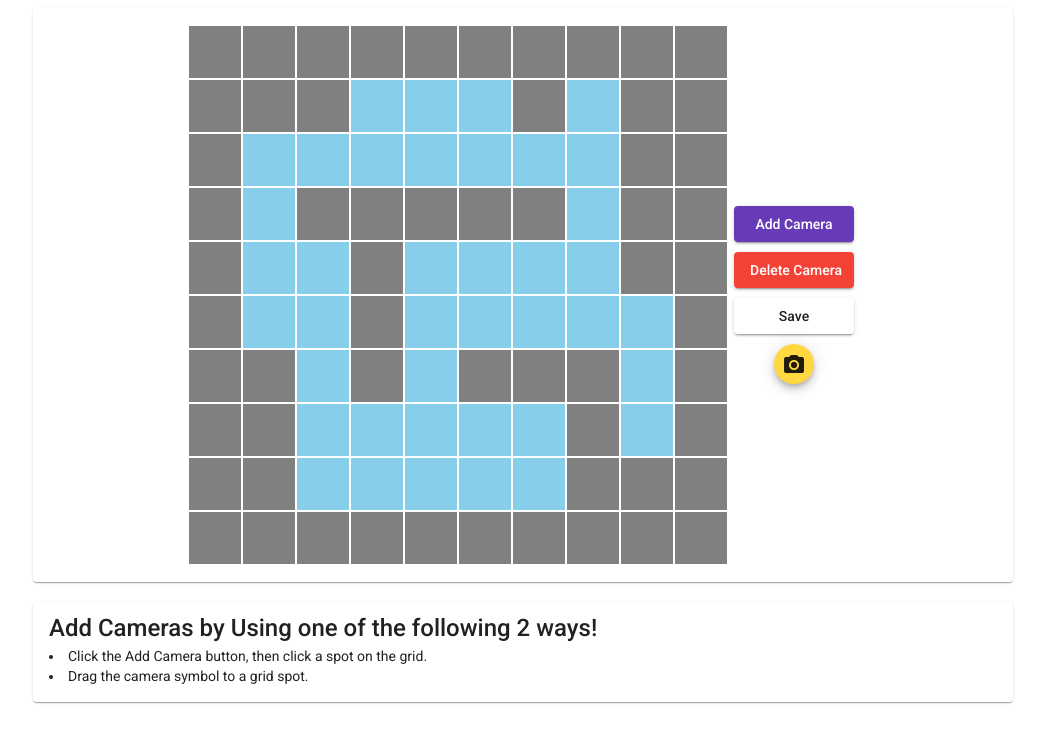
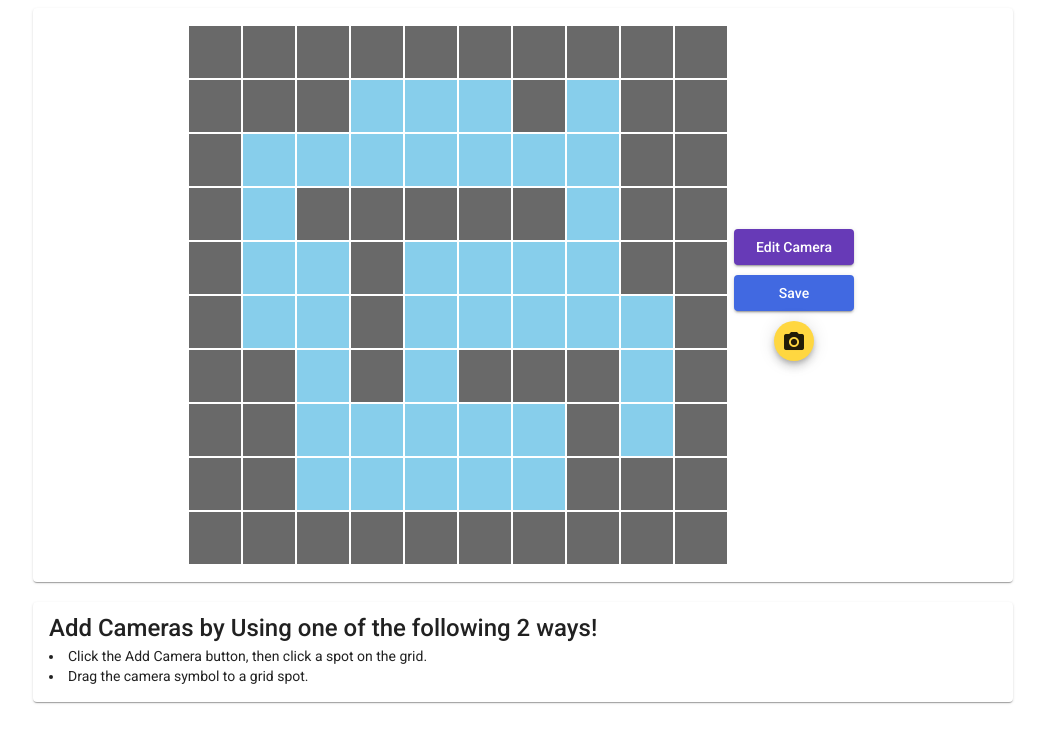
Before and after one commit to tomli380576/VerkadaChallenge-angular, an Angular app: page / in a window 1280 px wide. Shown: the top 742 px of the page, without its empty margins (117-1162 px from the left). Built offline with nearby package versions, Linux system fonts and the light colour scheme.

Commit message:
Added camera direction

```diff
--- /dev/null
+++ b/src/app/camera-config-dialog/camera-config-dialog.component.html
@@ -0,0 +1,8 @@
+<h1 mat-dialog-title>What's the orientation of this camera?</h1>
+
+<div mat-dialog-content>
+  <button mat-raised-button color="primary" [mat-dialog-close]="2">North</button>
+  <button mat-raised-button color="primary" [mat-dialog-close]="3">South</button>
+  <button mat-raised-button color="primary" [mat-dialog-close]="4">East</button>
+  <button mat-raised-button color="primary" [mat-dialog-close]="5">West</button>
+</div>
--- /dev/null
+++ b/src/app/camera-config-dialog/camera-config-dialog.component.ts
@@ -0,0 +1,17 @@
+import { Component, Inject, OnInit } from '@angular/core';
+import { MatDialogRef, MAT_DIALOG_DATA } from '@angular/material/dialog';
+
+@Component({
+  selector: 'app-camera-config-dialog',
+  templateUrl: './camera-config-dialog.component.html',
+  styleUrls: ['./camera-config-dialog.component.sass']
+})
+export class CameraConfigDialogComponent implements OnInit {
+
+  constructor(public dialogRef: MatDialogRef<CameraConfigDialogComponent>,
+    @Inject(MAT_DIALOG_DATA) public data: number,) { }
+
+  ngOnInit(): void {
+  }
+
+}
--- a/src/app/floorplan-display/floorplan-display.component.html
+++ /dev/null
@@ -1,9 +0,0 @@
-<table>
-  <tr *ngFor="let row of floorPlanData.floorPlan; index as y">
-    <th *ngFor="let cell of row; index as x"
-      [ngClass]="{'wall': cell==1, 'empty-space': cell==0, 'placed-cam': cell==2}" (mouseover)="onMouseOver(x, y)"
-      (mouseup)="onMouseUp(x, y)">
-      <mat-icon aria-hidden="false" aria-label="Example home icon" *ngIf="cell == 2">photo_camera</mat-icon>
-    </th>
-  </tr>
-</table>
--- a/src/app/floorplan-display/floorplan-display.component.sass
+++ /dev/null
@@ -1,14 +0,0 @@
-.wall
-  background-color: grey
-  width: 50px
-  height: 50px
-
-.empty-space
-  background-color: skyblue
-  width: 50px
-  height: 50px
-
-.placed-cam
-  background-color: rgb(221, 201, 93)
-  width: 50px
-  height: 50px
--- a/src/app/floorplan-display/floorplan-display.component.ts
+++ /dev/null
@@ -1,44 +0,0 @@
-import { Component, EventEmitter, Input, OnInit, Output } from '@angular/core';
-import { FloorPlanData } from 'src/models/floorplandata';
-
-@Component({
-  selector: 'app-floorplan-display',
-  templateUrl: './floorplan-display.component.html',
-  styleUrls: ['./floorplan-display.component.sass']
-})
-export class FloorplanDisplayComponent implements OnInit {
-
-  @Input() floorPlanData!: FloorPlanData;
-  @Output() floorPlanDataChange = new EventEmitter<FloorPlanData>();
-  @Output() doneAddingCam = new EventEmitter();
-
-  constructor() {
-
-  }
-
-  ngOnInit(): void {
-    console.log(this.floorPlanData);
-  }
-
-  onMouseOver(x: number, y: number): void {
-    //console.log("mouseover: ", x, y);
-  }
-
-  onMouseLeave(x: number, y: number): void {
-
-  }
-
-  onMouseUp(x: number, y: number): void {
-    console.log("mouseup", x, y);
-    let slot_val = this.floorPlanData.floorPlan[y][x];
-    if (slot_val == 2) {
-      this.floorPlanData.floorPlan[y][x] = 0;
-    } else {
-      slot_val == 0 ? this.floorPlanData.floorPlan[y][x] = 2 : {};
-    }
-
-    this.floorPlanDataChange.emit(this.floorPlanData);
-    this.doneAddingCam.emit();
-  }
-
-}
--- a/src/app/floorplan-editor/floorplan-editor.component.html
+++ b/src/app/floorplan-editor/floorplan-editor.component.html
@@ -2,14 +2,27 @@
 
   <mat-card class="editor-content">
     <div fxLayout="row" fxLayoutAlign="center center" cdkDropListGroup>
-      <app-floorplan-display [(floorPlanData)]="floorPlanData" (doneAddingCam)="doneAdding()"></app-floorplan-display>
+      <table>
+        <tr *ngFor="let row of floorPlanData.floorPlan; index as y">
+          <th *ngFor="let cell of row; index as x"
+            [ngClass]="{'wall': cell==1, 'empty-space': cell==0, 'placed-cam': cell>=2}" (mouseup)="onMouseUp(x, y)" id = "c">
+            <mat-icon aria-hidden="false" aria-label="Example home icon" *ngIf="cell >= 2">photo_camera</mat-icon>
+            <mat-icon aria-hidden="false" aria-label="Example home icon" *ngIf="cell == 2">north</mat-icon>
+            <mat-icon aria-hidden="false" aria-label="Example home icon" *ngIf="cell == 3">south</mat-icon>
+            <mat-icon aria-hidden="false" aria-label="Example home icon" *ngIf="cell == 4">east</mat-icon>
+            <mat-icon aria-hidden="false" aria-label="Example home icon" *ngIf="cell == 5">west</mat-icon>
+          </th>
+        </tr>
+        </table>
 
         <div fxLayout="column" fxLayoutAlign="space-around center">
-        <button mat-raised-button color="primary" disabled="{{dragging_camera_btn || isAdding}}" (click)="onAdd()">Add
-          Camera</button>
-        <button mat-raised-button color="warn" disabled="{{dragging_camera_btn || isAdding}}">Delete Camera</button>
+          <button mat-raised-button color="primary" disabled="{{dragging_camera_btn || isAdding}}"
+            (click)="isAdding = true;">
+            Edit Camera</button>
+          <button mat-raised-button color="warn" *ngIf="isAdding" (click)="isAdding=false">Finish Edit</button>
           <button mat-raised-button disabled="{{dragging_camera_btn || isAdding}}"
-          (click)="floorPlanService.exportFloorPlan(floorPlanData)">Save</button>
+            (click)="floorPlanService.exportFloorPlan(floorPlanData)" style="background: royalblue;
+            color: white;">Save</button>
           <button mat-mini-fab cdkDrag (cdkDragReleased)="drop($event)" (cdkDragStarted)="onDrag()">
             <mat-icon>photo_camera</mat-icon>
           </button>
--- a/src/app/floorplan-editor/floorplan-editor.component.sass
+++ b/src/app/floorplan-editor/floorplan-editor.component.sass
@@ -6,3 +6,22 @@ button
   height: 20px
 .editor-content
   width: 75%
+
+.wall
+  background-color: dimgrey
+  width: 50px
+  height: 50px
+  &:hover
+    background: grey
+
+.empty-space
+  background-color: skyblue
+  width: 50px
+  height: 50px
+  &:hover
+    background: deepskyblue
+
+.placed-cam
+  background-color: rgb(221, 201, 93)
+  width: 50px
+  height: 50px
--- a/src/app/floorplan-editor/floorplan-editor.component.ts
+++ b/src/app/floorplan-editor/floorplan-editor.component.ts
@@ -1,6 +1,8 @@
 import { Component, OnInit } from '@angular/core';
 import { FloorPlanData } from 'src/models/floorplandata';
 import { FloorplanService } from 'src/services/floorplan.service';
+import { MatDialog, MatDialogRef, MAT_DIALOG_DATA } from '@angular/material/dialog';
+import { CameraConfigDialogComponent } from '../camera-config-dialog/camera-config-dialog.component';
 
 @Component({
   selector: 'app-floorplan-editor',
@@ -9,28 +11,49 @@ import { FloorplanService } from 'src/services/floorplan.service';
 })
 export class FloorplanEditorComponent implements OnInit {
 
-  floorPlanService: FloorplanService;
   floorPlanData: FloorPlanData;
 
   isAdding: boolean = false;
-  isDeleting: boolean = false;
   dragging_camera_btn: boolean = false;
+  curr_cam_orientation: number = 0;
 
-  constructor(floorPlanService: FloorplanService) {
+  constructor(public floorPlanService: FloorplanService, public dialog: MatDialog) {
     this.floorPlanService = floorPlanService;
     this.floorPlanData = floorPlanService.hardcodedData();
   }
 
   ngOnInit(): void {
-
+    document.getElementById("c")?.addEventListener("mouseup", ()=>{console.log("upssss")});
   }
 
   onDrag() {
     this.dragging_camera_btn = true;
   }
 
-  onMouseUp() {
-    console.log('up');
+  onMouseUp(x: number, y: number): void {
+    if (this.isAdding) {
+      console.log("mouseup", x, y);
+      let slot_val = this.floorPlanData.floorPlan[y][x];
+      if (slot_val != 1){
+        if (slot_val >= 2) {
+          this.floorPlanData.floorPlan[y][x] = 0;
+        } else {
+          this.openDialog(x, y);
+        }
+      }
+    }
+  }
+
+  private openDialog(x: number, y: number): void {
+    const dialogRef = this.dialog.open(CameraConfigDialogComponent, {
+      width: '250px',
+      data: this.curr_cam_orientation,
+    });
+
+    dialogRef.afterClosed().subscribe(result => {
+      console.log('The dialog was closed');
+      this.floorPlanData.floorPlan[y][x] = result;
+    });
   }
 
   drop(event: any) {
@@ -38,12 +61,4 @@ export class FloorplanEditorComponent implements OnInit {
     this.dragging_camera_btn = false;
     event.source._dragRef.reset();
   }
-
-  onAdd() {
-    this.isAdding = true;
-  }
-
-  doneAdding(){
-    this.isAdding = false;
-  }
 }
```
Also changed, not shown: src/app/app.module.ts (+6 -4 lines), src/app/camera-config-dialog/camera-config-dialog.component.sass (added), 1 other file (tests, documents, lock files or other folders). Lines whose indentation alone changed are shown as unchanged.
